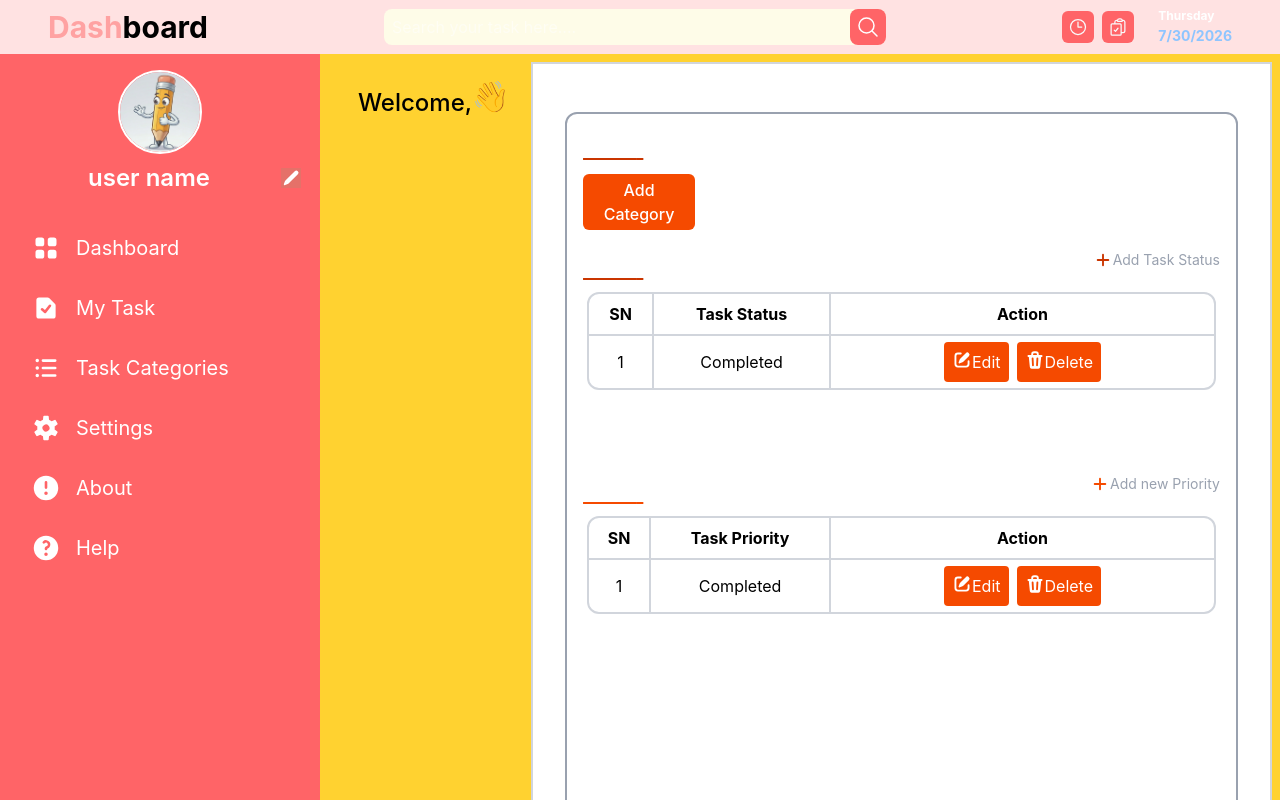
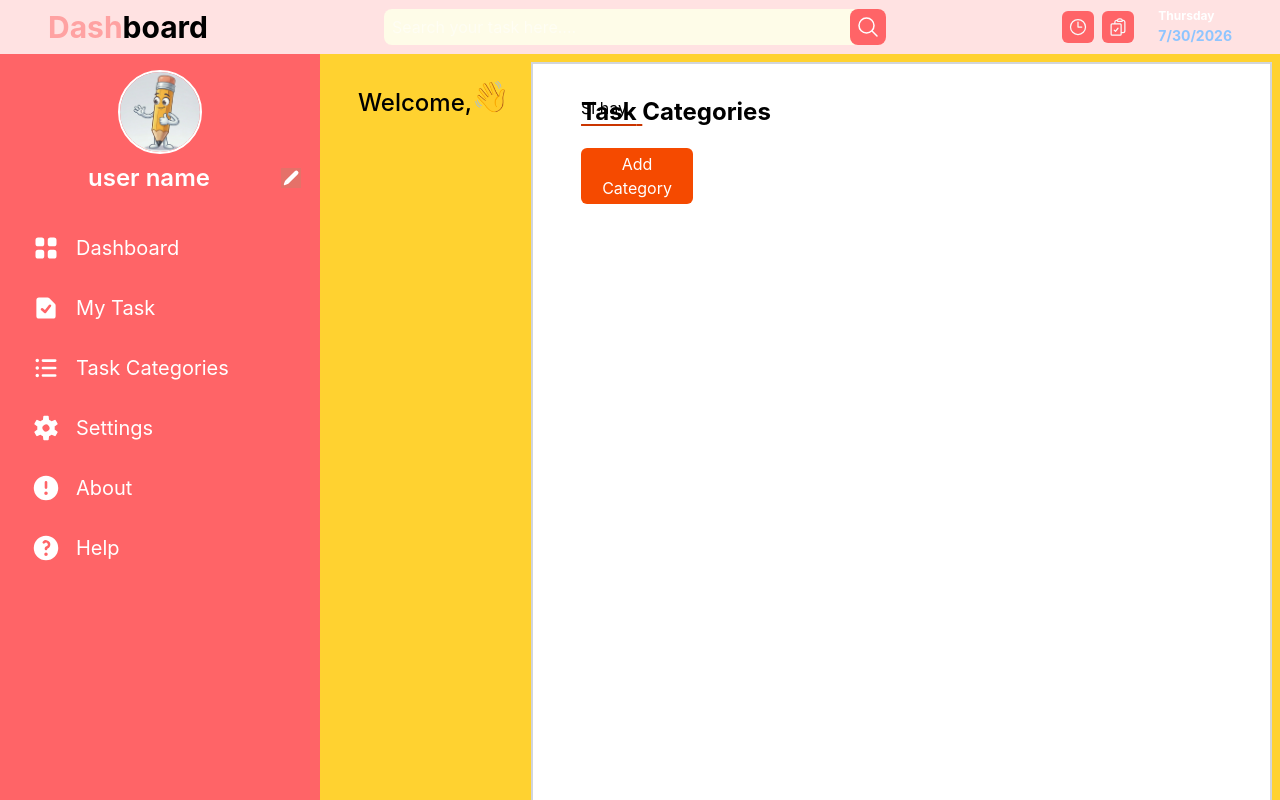
Before and after one commit to karinatuyuc/my-todo-list-React, a React (Vite) app: page / in a window 1280 px wide. Both pictures are taken after a click on the item "Task Categories". Shown: the top 800 px of the page. Built offline with nearby package versions, Linux system fonts and the light colour scheme.

Commit message:
style: add styloe to TaskCategories component

```diff
--- a/src/Dashboard.jsx
+++ b/src/Dashboard.jsx
@@ -182,7 +182,8 @@ export default function Dashboard({
                 setDeleteTaskModal={setDeleteTaskModal}
               />
             ) : activeView === "TaskCategories" ? (
-              <TaskCategories />
+              <TaskCategories
+              taskList={task} />
             ) : activeView === "Settings" ? (
               <Settings />
             ) : activeView === "About" ? (
--- a/src/componentes/TaskCategories/TaskCategories.jsx
+++ b/src/componentes/TaskCategories/TaskCategories.jsx
@@ -1,5 +1,5 @@
 import { useState } from "react";
-import { CreateCategoryModal } from './modals/CreateCategoryModal'
+import { CreateCategoryModal } from "./modals/CreateCategoryModal";
 import EditStatus, { AddNewStatus } from "./modals/StatusModals";
 import {
   DocumentArrowUpIcon,
@@ -27,43 +27,10 @@ export function TaskStatus({ setEditStatus }) {
 
             <td className="text-black w-1/12 p-1.5 lg:w-96">
               <div className="gap-2 flex justify-items-center justify-center text-white text-center">
-                <button className="bg-orange-600 flex p-1 rounded-sm lg:p-2 cursor-pointer" onClick={() => setEditStatus(true)}>
-                  <PencilSquareIcon className="w-5 h-5"/>
-                  Edit
-                </button>
-                <button className="bg-orange-600 flex p-1 rounded-sm lg:p-2">
-                  <TrashIcon className="w-5 h-5" />
-                  Delete
-                </button>
-              </div>
-            </td>
-          </tbody>
-        </table>
-      </div>
-    </>
-  );
-}
-
-{
-  /**Hijo */
-}
-export function TaskPriority() {
-  return (
-    <>
-      <div className=" bg-white flex justify-center items-center mx-1 rounded-xl border-2 border-gray-300">
-        <table className="w-full text-center text-black">
-          <tbody className="">
-            <th className="p-2 border-r-2 border-gray-300">SN</th>
-            <th className="p-2 border-l-2 border-gray-300">Task Priority</th>
-            <th className="p-2 border-l-2 border-gray-300">Action</th>
-          </tbody>
-          <tbody className="border-t-2 border-gray-300">
-            <td className="border-r-2 border-gray-300">1</td>
-            <td className="border-r-2 border-gray-300">Completed</td>
-
-            <td className="text-black w-1/12 p-1.5 lg:w-96">
-              <div className="gap-2 flex justify-items-center justify-center text-white text-center">
-                <button className="bg-orange-600 flex p-1 rounded-sm lg:p-2">
+                <button
+                  className="bg-orange-600 flex p-1 rounded-sm lg:p-2 cursor-pointer"
+                  onClick={() => setEditStatus(true)}
+                >
                   <PencilSquareIcon className="w-5 h-5" />
                   Edit
                 </button>
@@ -83,37 +50,50 @@ export function TaskPriority() {
 {
   /**Padre */
 }
-export function TaskCategories() {
-  const [ showCategoryModal, setShowCategoryModal ] = useState(false);
-  const [ newStatus, setNewStatus ] = useState(false);
-  const [ editStatus, setEditStatus ] = useState(false);
+export function TaskCategories({ taskList }) {
+  const [showCategoryModal, setShowCategoryModal] = useState(false);
+  const [newStatus, setNewStatus] = useState(false);
+  const [editStatus, setEditStatus] = useState(false);
 
-  console.log(newStatus)
+  console.log(newStatus);
 
   return (
     <>
-    {newStatus && (
-      <AddNewStatus
-       setNewStatus={setNewStatus}
-      />
-    )}
-    {
-      editStatus && (
-        <EditStatus
-        setEditStatus={setEditStatus}/>
-      )
-    }
+      {newStatus && <AddNewStatus setNewStatus={setNewStatus} />}
+      {editStatus && <EditStatus setEditStatus={setEditStatus} />}
 
-      <div className=" border-2 border-gray-400 rounded-xl h-screen mt-10 m-2 p-2.5 text-white lg:p-4">
+      <div className="rounded-xl h-full m-2 p-1 lg:p-4 text-black absolute">
+        <div className="flex flex-col gap-5 mb-6 fixed">
+          <div className="text-3xl lg:text-2xl font-bold">
+            <span className="underline decoration-orange-700 underline-offset-4">
+              Task{" "}
+            </span>
+            Categories
+          </div>
+          <button
+            className="bg-orange-600 rounded-md w-32 p-2 text-white lg:p-1 lg:w-28 cursor-pointer"
+            onClick={() => setShowCategoryModal(true)}
+          >
+            Add Category
+          </button>
+        </div>
 
-          {showCategoryModal ? (
-            <CreateCategoryModal
-            setShowCategoryModal={setShowCategoryModal}
-            />
-          ) :
-          <div>
-        <div className="font-medium flex flex-col gap-3 lg:mb-0 ">
-          <div className="text-3xl lg:text-2xl">
+        {showCategoryModal ? (
+          <CreateCategoryModal setShowCategoryModal={setShowCategoryModal} />
+        ) : taskList.lenght === 0 ? (
+          <span>No hay nada</span>
+        ) : (
+          <span>Si hay</span>
+        )}
+      </div>
+    </>
+  );
+}
+
+/**
+ *        <div>
+        <div className="flex flex-col gap-5 mb-6">
+          <div className="text-3xl lg:text-2xl font-bold">
             <span className="underline decoration-orange-700 underline-offset-4">
               Task{" "}
             </span>
@@ -147,28 +127,6 @@ export function TaskCategories() {
              setEditStatus={setEditStatus}
             />
           </div>
-
-          <div>
-            <div className="flex justify-between py-2.5 text-2xl">
-              <div className="font-medium">
-                <span className="underline decoration-orange-600 decoration-2 underline-offset-4">
-                  Task{" "}
-                </span>
-                Priority
-              </div>
-              <button className="flex">
-                <PlusIcon className="h-5 w-5 text-orange-600" />
-                <span className="text-gray-400 text-sm">Add new Priority</span>
-              </button>
-            </div>
-
-            <TaskPriority />
-          </div>
         </div>
-    </div>}
-
-
-      </div>
-    </>
-  );
-}
+         </div>
+ */
--- a/src/componentes/TaskCategories/modals/CreateCategoryModal.jsx
+++ b/src/componentes/TaskCategories/modals/CreateCategoryModal.jsx
@@ -1,7 +1,7 @@
 export function CreateCategoryModal({ setShowCategoryModal }) {
   return (
     <>
-      <div className="bg-red-700 h-full w-full flex flex-col gap-4 p-4 rounded-2xl text-black">
+      <div className="bg-red-700 min-h-2/6 w-full flex flex-col gap-4 p-4 rounded-2xl text-black relative">
 
         <div className="flex items-center justify-between p-2.5 text-lg font-bold">
           <div className="text-lg">
```
